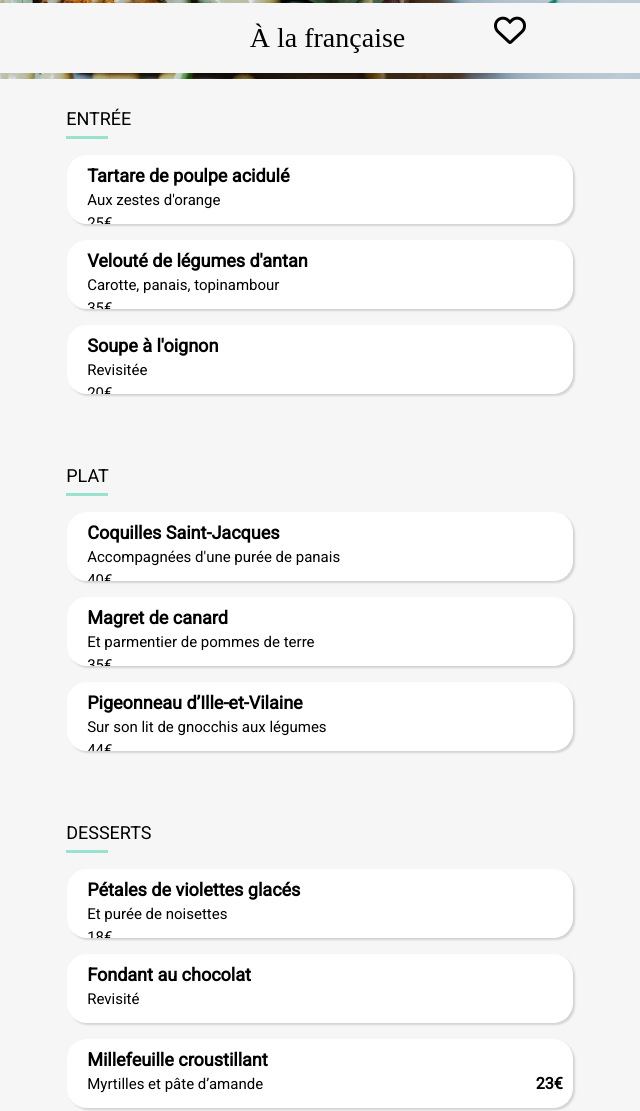
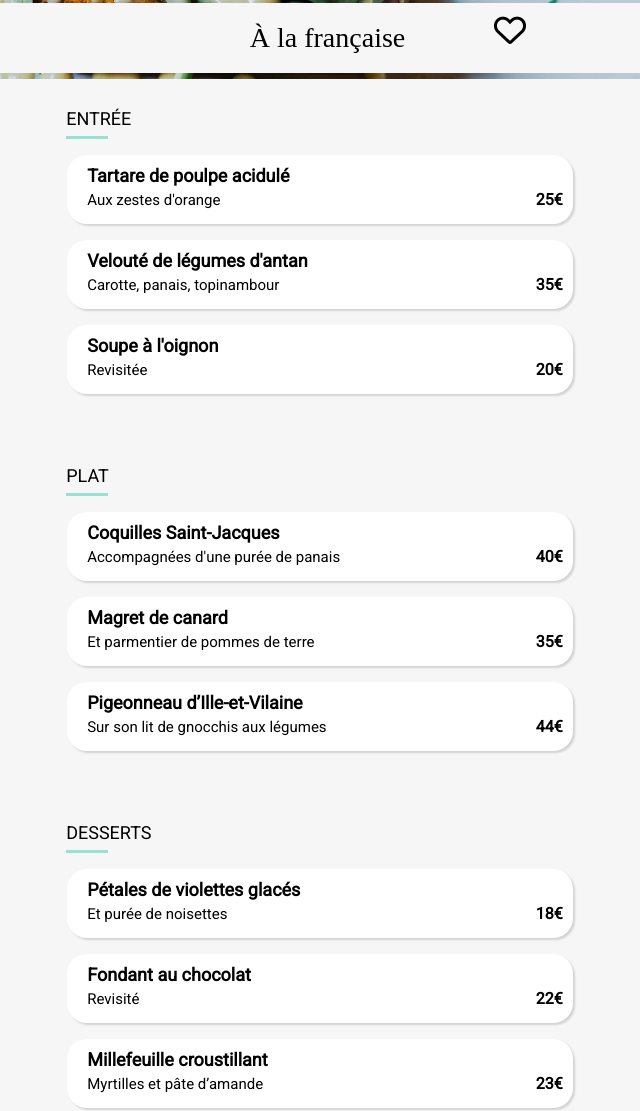
Before and after one commit to Samisateurr/OhMyFoodSamuelBaranowski, a website: page src/Restaurants/a-la-francaise.html in a window 1280 px wide. Shown: the part 374-1485 px from the top of the page, without its empty margins (320-960 px from the left). Drawn offline with nearby package versions, Linux system fonts and the light colour scheme; files that its build step writes are made by us from their sources; a web font is replaced by a local one.

Commit message:
feat : check all cards

```diff
--- a/src/Restaurants/a-la-francaise.html
+++ b/src/Restaurants/a-la-francaise.html
@@ -44,9 +44,14 @@
                     <div class="menu-cards">
                         <div class="menu-cards-txt">
                             <h3>Tartare de poulpe acidulé</h3>
-                            <div class="menu-cards-txt-infos">
                             <p>Aux zestes d'orange</p>
-                                <p class="menus-cards-txt-infos-price">25€</p>
+                        </div>
+                        <div class="menu-cards-bis">
+                            <div class="menu-cards-price">
+                                <p>25€</p>
+                            </div>
+                            <div class="menu-cards-check">
+                                <i class="fas fa-check-circle" aria-hidden="true"></i>
                             </div>
                         </div>
                     </div>
@@ -54,9 +59,14 @@
                     <div class="menu-cards">
                         <div class="menu-cards-txt">
                             <h3>Velouté de légumes d'antan</h3>
-                            <div class="menu-cards-txt-infos">
                             <p>Carotte, panais, topinambour</p>
-                                <p class="menus-cards-txt-infos-price">35€</p>
+                        </div>
+                        <div class="menu-cards-bis">
+                            <div class="menu-cards-price">
+                                <p>35€</p>
+                            </div>
+                            <div class="menu-cards-check">
+                                <i class="fas fa-check-circle" aria-hidden="true"></i>
                             </div>
                         </div>
                     </div>
@@ -64,9 +74,14 @@
                     <div class="menu-cards">
                         <div class="menu-cards-txt">
                             <h3>Soupe à l'oignon</h3>
-                            <div class="menu-cards-txt-infos">
                             <p>Revisitée</p>
-                                <p class="menus-cards-txt-infos-price">20€</p>
+                        </div>
+                        <div class="menu-cards-bis">
+                            <div class="menu-cards-price">
+                                <p>20€</p>
+                            </div>
+                            <div class="menu-cards-check">
+                                <i class="fas fa-check-circle" aria-hidden="true"></i>
                             </div>
                         </div>
                     </div>
@@ -80,9 +95,14 @@
                     <div class="menu-cards">
                         <div class="menu-cards-txt">
                             <h3>Coquilles Saint-Jacques</h3>
-                            <div class="menu-cards-txt-infos">
                             <p>Accompagnées d'une purée de panais</p>
-                                <p class="menus-cards-txt-infos-price">40€</p>
+                        </div>
+                        <div class="menu-cards-bis">
+                            <div class="menu-cards-price">
+                                <p>40€</p>
+                            </div>
+                            <div class="menu-cards-check">
+                                <i class="fas fa-check-circle" aria-hidden="true"></i>
                             </div>
                         </div>
                     </div>
@@ -90,9 +110,14 @@
                     <div class="menu-cards">
                         <div class="menu-cards-txt">
                             <h3>Magret de canard</h3>
-                            <div class="menu-cards-txt-infos">
                             <p>Et parmentier de pommes de terre</p>
-                                <p class="menus-cards-txt-infos-price">35€</p>
+                        </div>
+                        <div class="menu-cards-bis">
+                            <div class="menu-cards-price">
+                                <p>35€</p>
+                            </div>
+                            <div class="menu-cards-check">
+                                <i class="fas fa-check-circle" aria-hidden="true"></i>
                             </div>
                         </div>
                     </div>
@@ -100,9 +125,14 @@
                     <div class="menu-cards">
                         <div class="menu-cards-txt">
                             <h3>Pigeonneau d’Ille-et-Vilaine</h3>
-                            <div class="menu-cards-txt-infos">
                             <p>Sur son lit de gnocchis aux légumes</p>
-                                <p class="menus-cards-txt-infos-price">44€</p>
+                        </div>
+                        <div class="menu-cards-bis">
+                            <div class="menu-cards-price">
+                                <p>44€</p>
+                            </div>
+                            <div class="menu-cards-check">
+                                <i class="fas fa-check-circle" aria-hidden="true"></i>
                             </div>
                         </div>
                     </div>
@@ -117,9 +147,14 @@
                     <div class="menu-cards">
                         <div class="menu-cards-txt">
                             <h3>Pétales de violettes glacés</h3>
-                            <div class="menu-cards-txt-infos">
                             <p>Et purée de noisettes</p>
-                                <p class="menus-cards-txt-infos-price">18€</p>
+                        </div>
+                        <div class="menu-cards-bis">
+                            <div class="menu-cards-price">
+                                <p>18€</p>
+                            </div>
+                            <div class="menu-cards-check">
+                                <i class="fas fa-check-circle" aria-hidden="true"></i>
                             </div>
                         </div>
                     </div>
@@ -128,8 +163,13 @@
                         <div class="menu-cards-txt">
                             <h3>Fondant au chocolat</h3>
                             <p>Revisité</p>
+                        </div>
+                        <div class="menu-cards-bis">
                             <div class="menu-cards-price">
                                 <p>22€</p>
+                            </div>
+                            <div class="menu-cards-check">
+                                <i class="fas fa-check-circle" aria-hidden="true"></i>
                             </div>
                         </div>
                     </div>
@@ -139,8 +179,6 @@
                             <h3>Millefeuille croustillant</h3>
                             <p>Myrtilles et pâte d’amande</p>
                         </div>
-
-
                         <div class="menu-cards-bis">
                             <div class="menu-cards-price">
                                 <p>23€</p>
@@ -149,7 +187,6 @@
                                 <i class="fas fa-check-circle" aria-hidden="true"></i>
                             </div>
                         </div>
-
                     </div>
 
                 </article>
```
Lines whose indentation alone changed are shown as unchanged.
